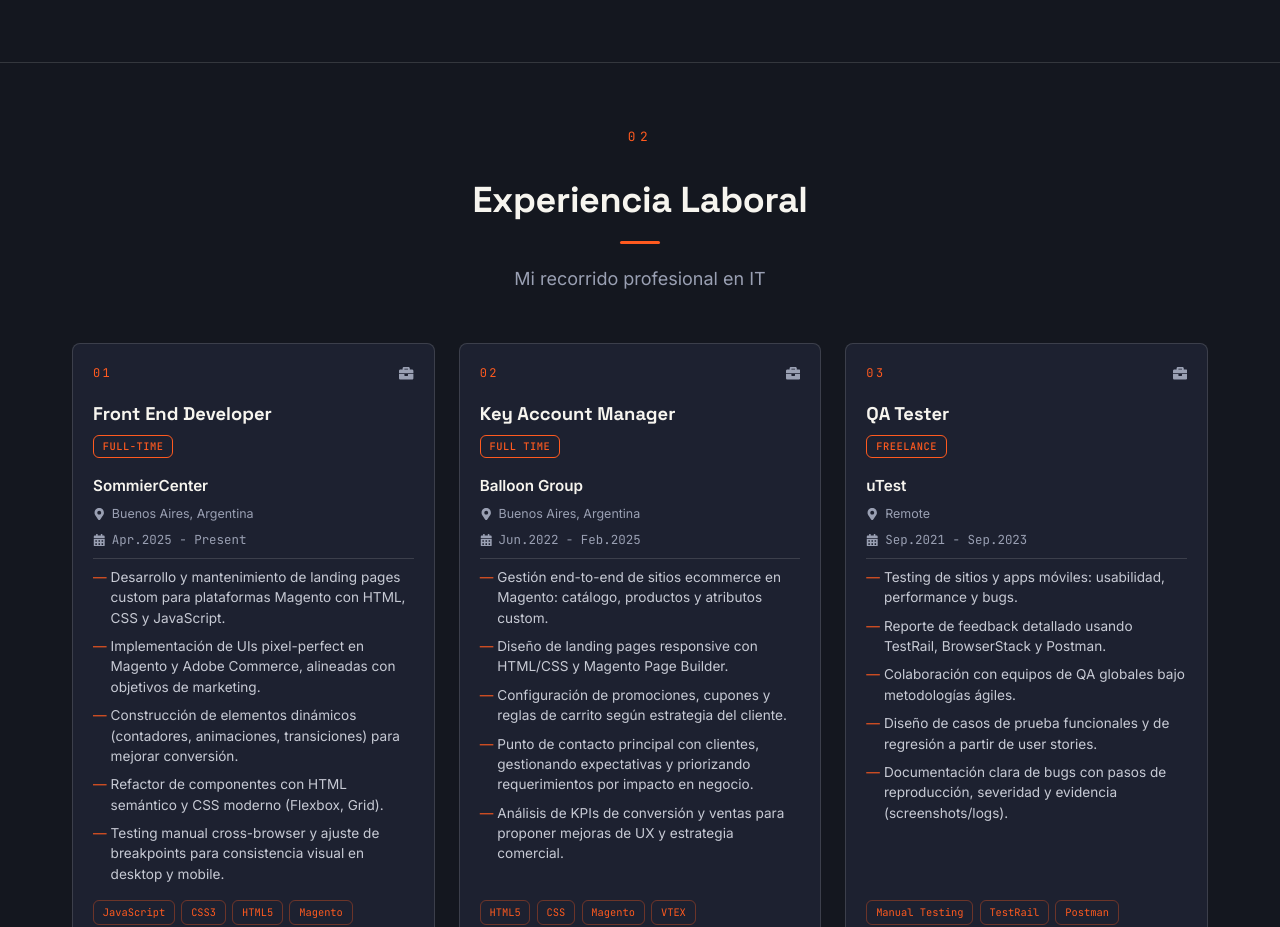
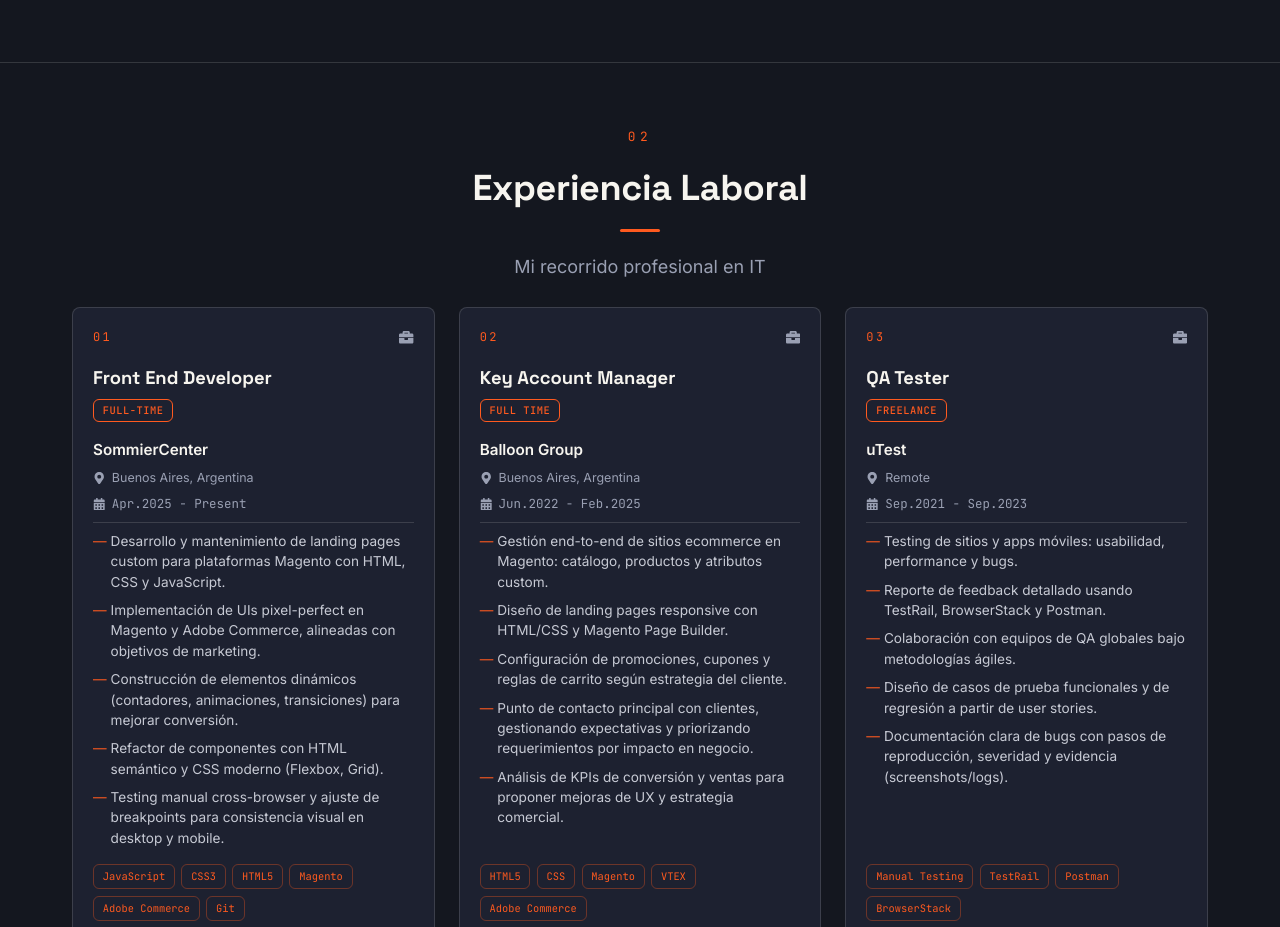
Before and after one commit to IgnacioDN/Portfolio, a React (Vite) app in the folder Portfolio-Project/: page / in a window 1280 px wide. Shown: the part 1340-2267 px from the top of the page. Built offline with nearby package versions, Linux system fonts and the light colour scheme.

Commit message:
Refactor CSS for experience section styling

```diff
--- a/Portfolio-Project/src/styles/Experience.css
+++ b/Portfolio-Project/src/styles/Experience.css
@@ -10,11 +10,11 @@
   padding: var(--container-padding);
 }
 
-.experience-section .section-header::before { color: var(--signal); margin-bottom: 1.5rem !important; }
-.experience-section .section-title { color: var(--paper); }
-.experience-section .section-subtitle { color: var(--text-on-dark-muted); }
+.experience-section .section-header::before { color: var(--signal); }
+.experience-section .section-header {margin-bottom: 1.5rem !important;}
+.experience-section .section-title {color: var(--paper);}
+.experience-section .section-subtitle {color: var(--text-on-dark-muted);}
 
-/* Grid horizontal: 3 puestos lado a lado, sin timeline vertical */
 .experience-grid {
   display: grid;
   grid-template-columns: repeat(3, 1fr);
```
